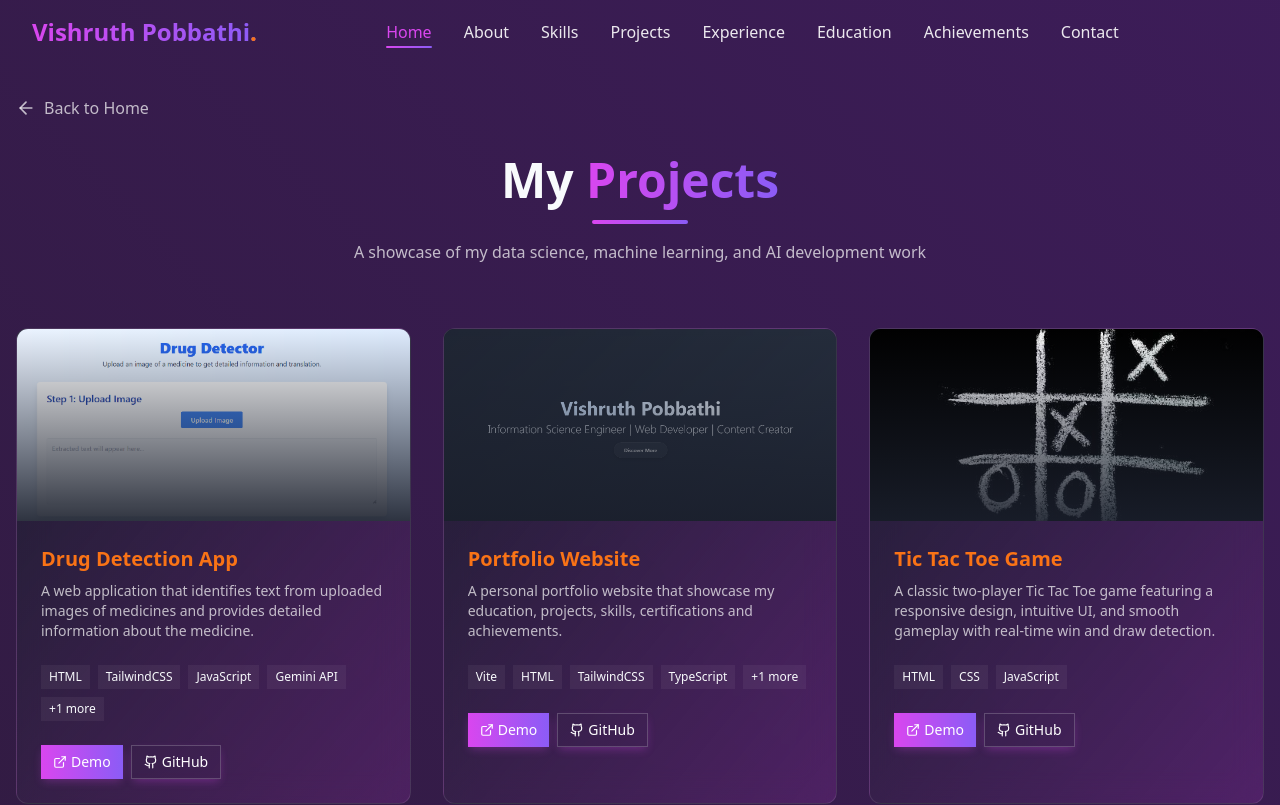
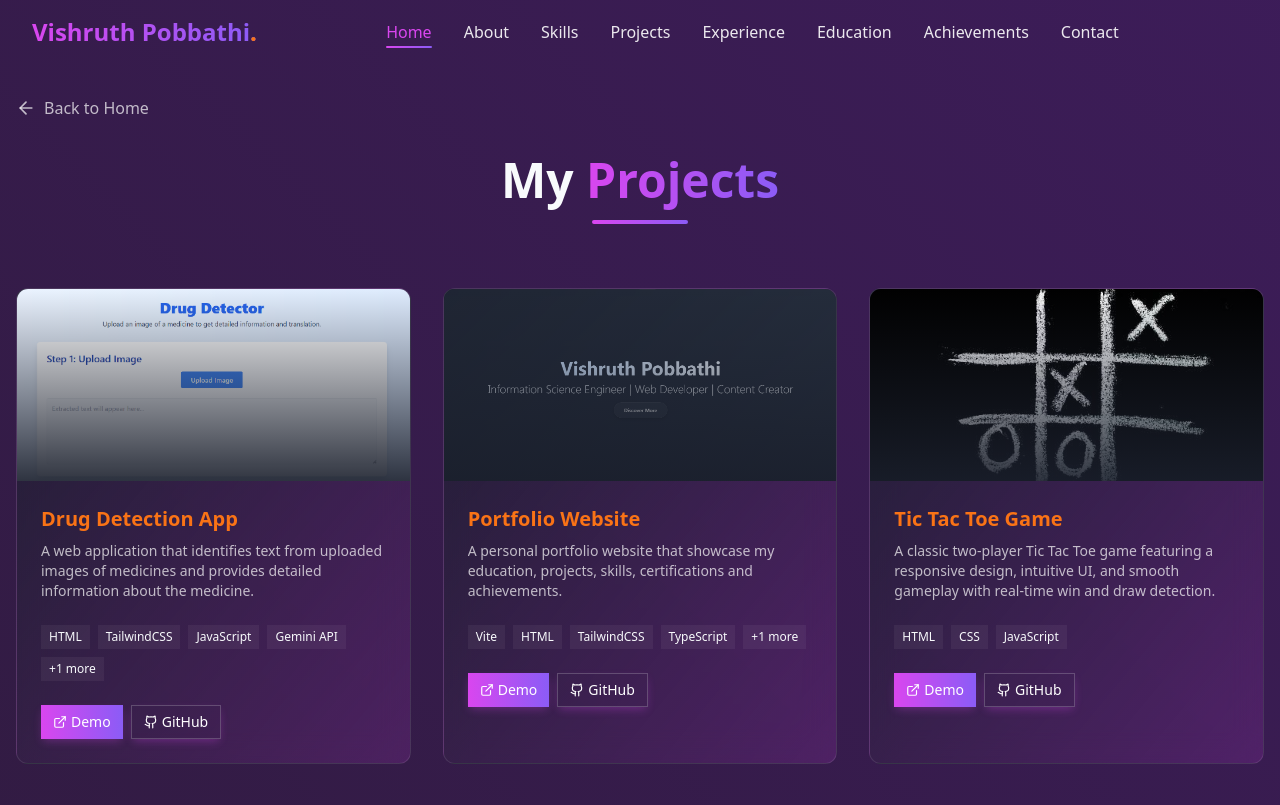
Before and after one commit to vishruthp2003/vishruth-pobbathi, a React (Vite) app: page /projects in a window 1280 px wide. Shown: the top 805 px of the page. Built offline with nearby package versions, Linux system fonts and the light colour scheme.

Commit message:
Update Projects.tsx

```diff
--- a/src/pages/Projects.tsx
+++ b/src/pages/Projects.tsx
@@ -80,9 +80,6 @@ const Projects = () => {
               My <span className="bg-clip-text text-transparent bg-gradient-to-r from-magenta to-violet">Projects</span>
             </h1>
             <div className="w-24 h-1 bg-gradient-to-r from-magenta to-violet mx-auto rounded-full"></div>
-            <p className="text-white/70 mt-4 max-w-2xl mx-auto">
-              A showcase of my data science, machine learning, and AI development work
-            </p>
           </div>
 
           <div className="grid grid-cols-1 md:grid-cols-2 lg:grid-cols-3 gap-8">
```
